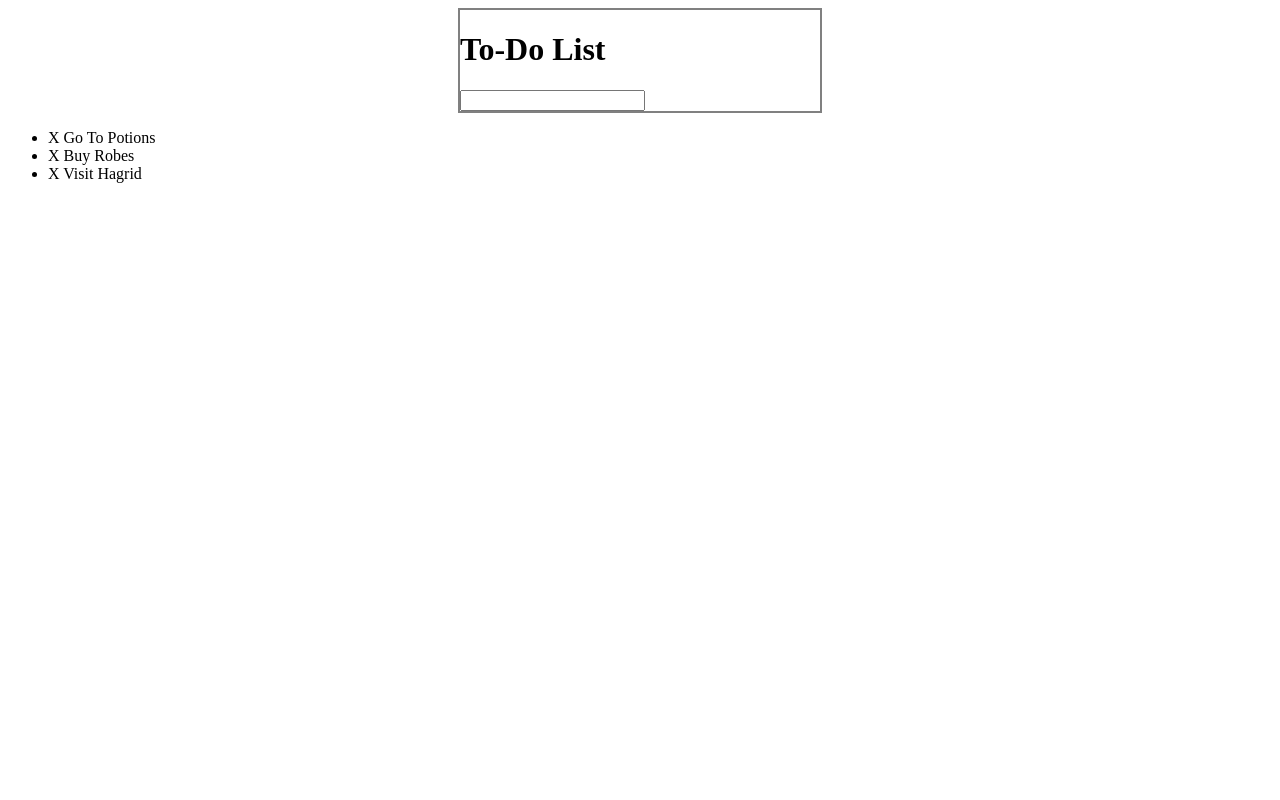
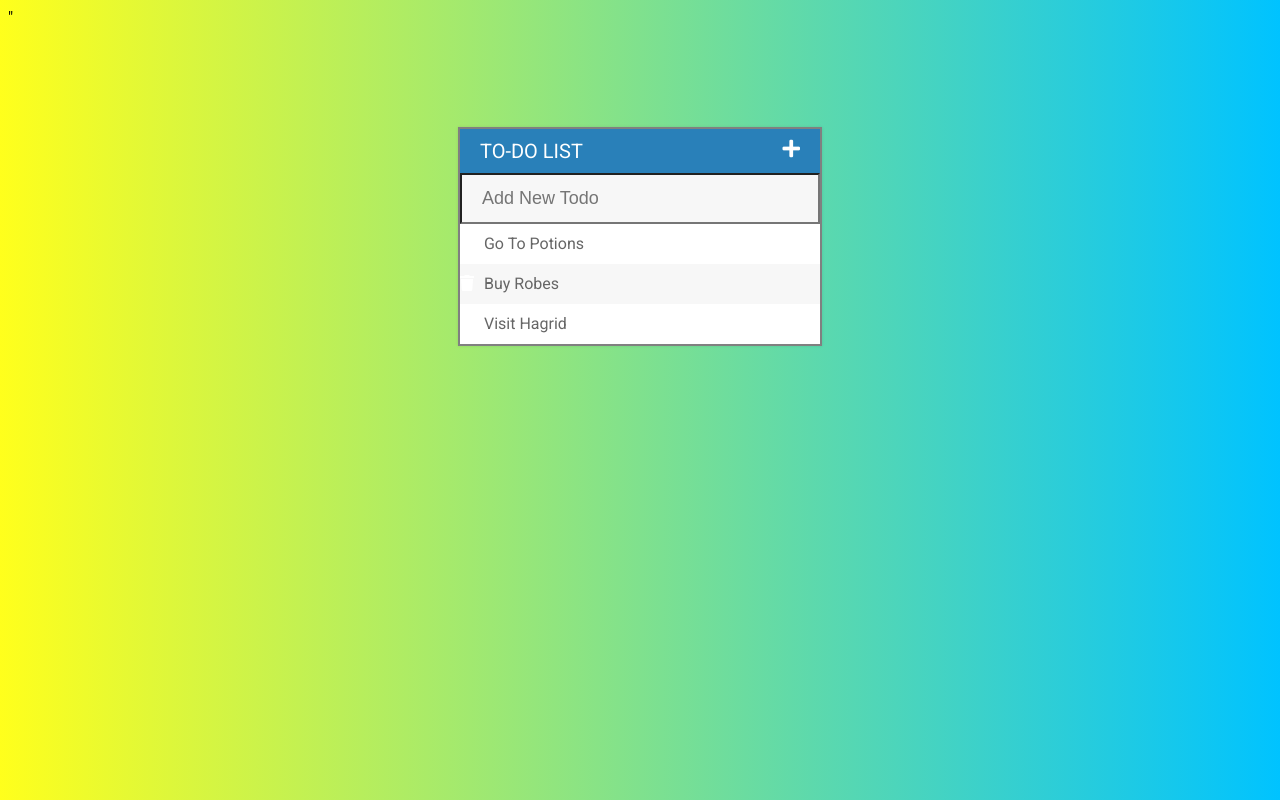
Before and after one commit to W-x1997/WebDevelopment, a plain HTML site: page Todo List App/TodoList.html in a window 1280 px wide. Drawn offline with Linux system fonts and the light colour scheme.

Commit message:
style css

```diff
--- a/Todo List App/TodoList.html
+++ b/Todo List App/TodoList.html
@@ -3,6 +3,10 @@
 <head>
 	<title>Todo List</title>
 <link rel="stylesheet" type="text/css" href="assets/css/todo.css">
+
+<link rel="stylesheet" type="text/css" href="https://fonts.googleapis.com/css?family=Roboto:400,700,500">
+
+<link rel="stylesheet" href="https://use.fontawesome.com/releases/v5.3.1/css/all.css" integrity="sha384-mzrmE5qonljUremFsqc01SB46JvROS7bZs3IO2EmfFsd15uHvIt+Y8vEf7N7fWAU" crossorigin="anonymous">"
 
 <script type="text/javascript" src="assets/js/lib/jquery-2.1.4.min.js"></script>
 
@@ -10,16 +14,17 @@
 <body>
 
 <div id="container">
-	<h1>To-Do List</h1>
-    <input type="text">
+	<h1>To-Do List <i class="fa fa-plus"></i></h1>
+    <input type="text" placeholder="Add New Todo">
+
+
+<ul>
+	<li><span><i class="fa fa-trash"></i></span> Go To Potions</li>
+    <li><span><i class="fa fa-trash"></i></span> Buy Robes</li>
+    <li><span><i class="fa fa-trash"></i></span> Visit Hagrid</li>
+</ul>
 
 </div>
-<ul>
-	<li><span>X</span> Go To Potions</li>
-    <li><span>X</span> Buy Robes</li>
-    <li><span>X</span> Visit Hagrid</li>
-</ul>
-
 
 <script type="text/javascript" src="assets/js/todos.js"></script>
 
--- a/Todo List App/assets/css/todo.css
+++ b/Todo List App/assets/css/todo.css
@@ -1,10 +1,88 @@
 #container{
 	width: 360px;
-	margin: 0 auto;
+	margin: 100px auto;
 	border:2px solid gray;
+	box-shadow: 0 0 3px rgba(0,0,0,0.1);
+	background-color: #f7f7f7;
 }
 
 .completed{
 	color:gray;
     text-decoration: line-through;
 }
+
+
+h1{
+	background-color: #2980b9;
+    color: white;
+    margin: 0;
+    padding: 10px 20px;
+    text-transform: uppercase;
+    font-size: 20px;
+    font-weight: normal;
+}
+
+ul{
+   list-style: none;
+   margin: 0;
+   padding: 0;
+
+}
+
+.fa-plus{
+	float: right;
+}
+
+span{
+	text-align: center;
+	background: #e74c3c;
+	height: 40px;
+	margin-right:20px;
+	color: white;
+	display: inline-block;
+	width: 0;
+	transition: 0.2s linear;
+}
+
+li:hover span{
+	width: 40px;
+}
+
+input{
+	color: #2980b9;
+	font-size: 18px;
+	background-color: #f7f7f7;
+	width: 100%;
+	padding: 13px 13px 13px 20px;
+	box-sizing: border-box;  //!!!!!!!!!!
+}
+
+
+input:focus{
+	background: white;
+	border:3px solid #2980b9;
+	outline: none;
+}
+
+body{
+	font-family: Roboto;
+}
+
+
+body{
+background: #00c3ff;  /* fallback for old browsers */
+background: -webkit-linear-gradient(to right, #ffff1c, #00c3ff);  /* Chrome 10-25, Safari 5.1-6 */
+background: linear-gradient(to right, #ffff1c, #00c3ff); /* W3C, IE 10+/ Edge, Firefox 16+, Chrome 26+, Opera 12+, Safari 7+ */
+
+}
+
+li{
+	background: #fff;
+	height: 40px;
+	line-height: 40px;
+	color: #666;
+}
+
+li:nth-child(2n){
+	background-color: #f7f7f7;
+}
--- a/Todo List App/assets/js/todos.js
+++ b/Todo List App/assets/js/todos.js
@@ -34,10 +34,11 @@ $("input[type='text']").keypress(function(event){
 	if(event.which ===13){
 		var todoText=$(this).val();
 		$(this).val("");
-        $('ul').append("<li><span>X</span> "+todoText+"</li>");
+        $('ul').append("<li><span><i class='fa fa-trash'></i> </span> "+todoText+"</li>");
 
 	}
 });
+
 
 
 
```
